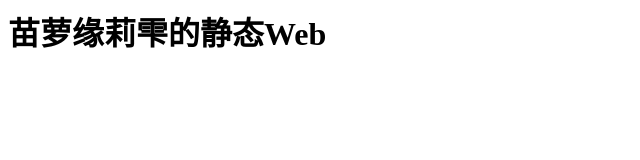
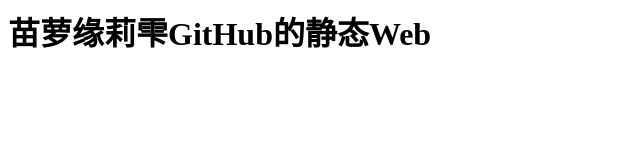
Before and after one commit to MiaoluoYuanlina/miaoluoyuanlina.github.io, a plain HTML site: page index.html in a window 1280 px wide. Shown: the whole page, without its empty margins (0-640 px from the left). Drawn offline with Linux system fonts and the light colour scheme.

Commit message:
Update index.html

```diff
--- a/index.html
+++ b/index.html
@@ -1 +1 @@
-<h1>苗萝缘莉雫的静态Web</h1>
+<h1>苗萝缘莉雫GitHub的静态Web</h1>
```
